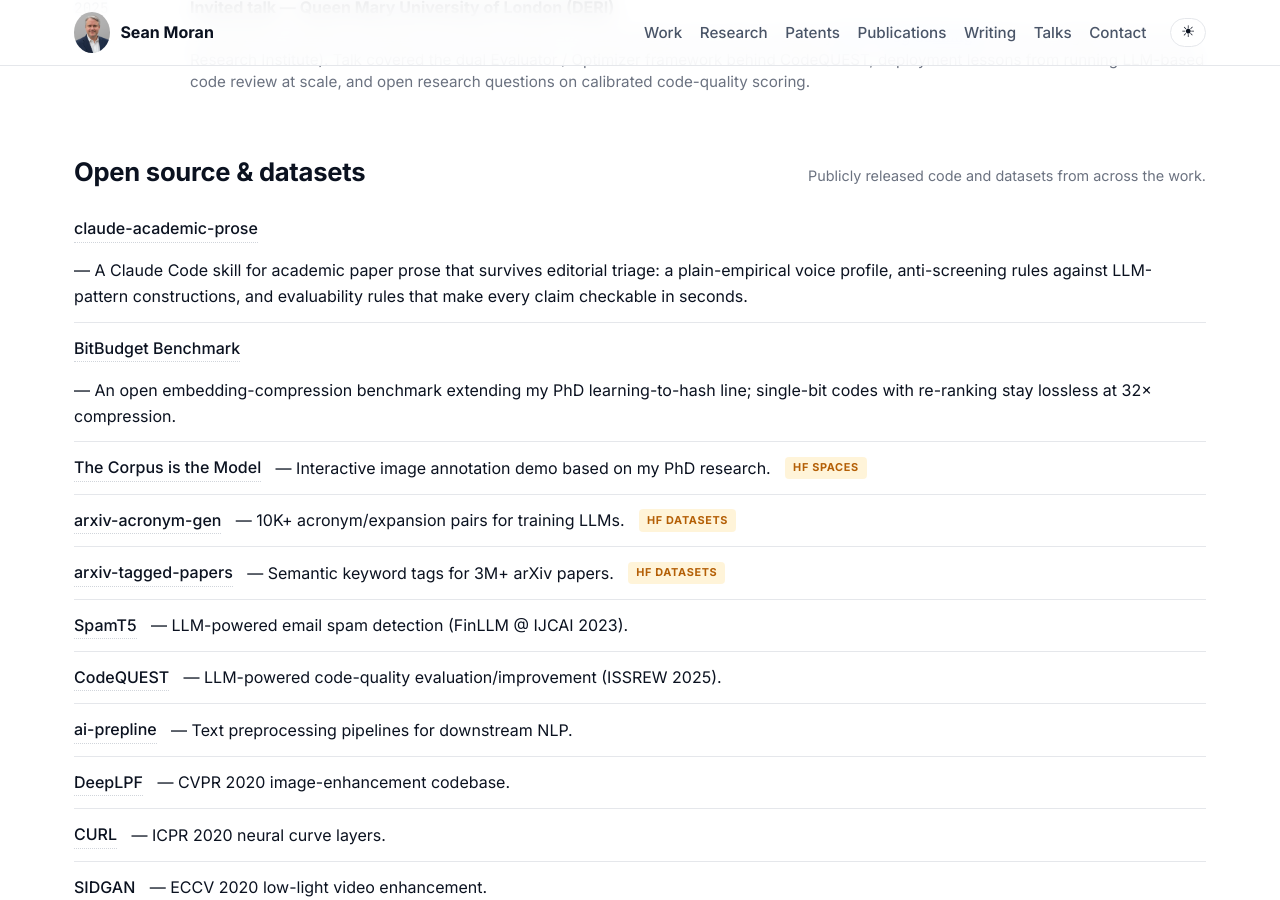
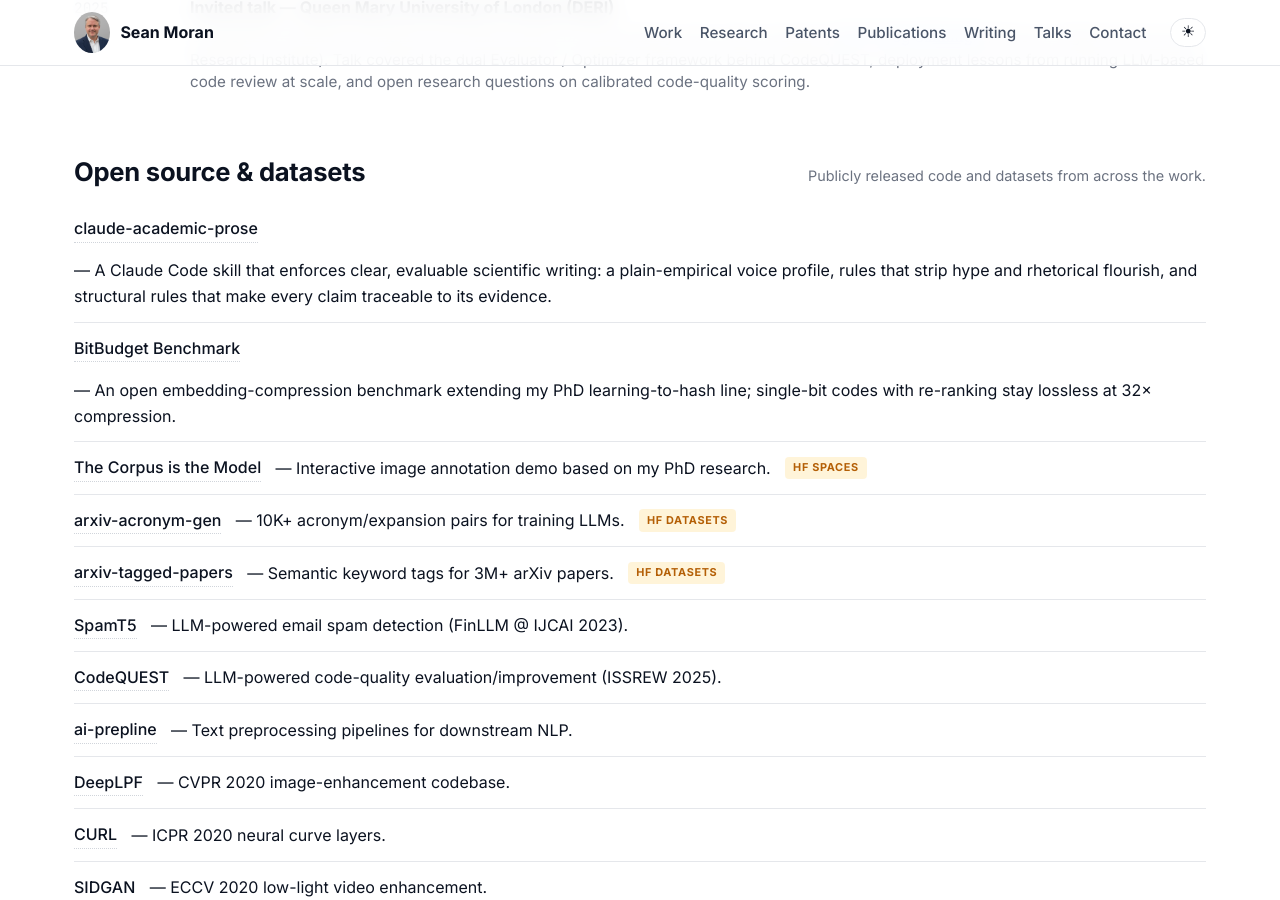
Before and after one commit to sjmoran/sjmoran.github.io, a Jekyll site: the page built from index.md, in a window 1280 px wide and 900 px high, scrolled down 18541 px. Built offline with Jekyll 4.4.1, drawn with Linux system fonts in a browser that asks for light colours.

Commit message:
Reword claude-academic-prose blurb around clarity and evaluability
Co-Authored-By: Claude Opus 4.8 <noreply@anthropic.com>

```diff
--- a/_includes/side-projects.html
+++ b/_includes/side-projects.html
@@ -5,7 +5,7 @@
   </div>
 
   <ul class="writing-list">
-    <li><a href="https://github.com/sjmoran/claude-academic-prose" target="_blank" rel="noopener">claude-academic-prose</a> — A Claude Code skill for academic paper prose that survives editorial triage: a plain-empirical voice profile, anti-screening rules against LLM-pattern constructions, and evaluability rules that make every claim checkable in seconds.</li>
+    <li><a href="https://github.com/sjmoran/claude-academic-prose" target="_blank" rel="noopener">claude-academic-prose</a> — A Claude Code skill that enforces clear, evaluable scientific writing: a plain-empirical voice profile, rules that strip hype and rhetorical flourish, and structural rules that make every claim traceable to its evidence.</li>
     <li><a href="https://sjmoran.github.io/bitbudget/" target="_blank" rel="noopener">BitBudget Benchmark</a> — An open embedding-compression benchmark extending my PhD learning-to-hash line; single-bit codes with re-ranking stay lossless at 32× compression.</li>
     <li><a href="https://huggingface.co/spaces/sjmoran/the-corpus-is-the-model" target="_blank" rel="noopener">The Corpus is the Model</a> — Interactive image annotation demo based on my PhD research.<span class="badge badge-medium" style="background:rgba(255,180,0,0.15);color:#b45f06;">HF Spaces</span></li>
     <li><a href="https://huggingface.co/datasets/sjmoran/arxiv-acronym-gen" target="_blank" rel="noopener">arxiv-acronym-gen</a> — 10K+ acronym/expansion pairs for training LLMs.<span class="badge badge-medium" style="background:rgba(255,180,0,0.15);color:#b45f06;">HF Datasets</span></li>
```
